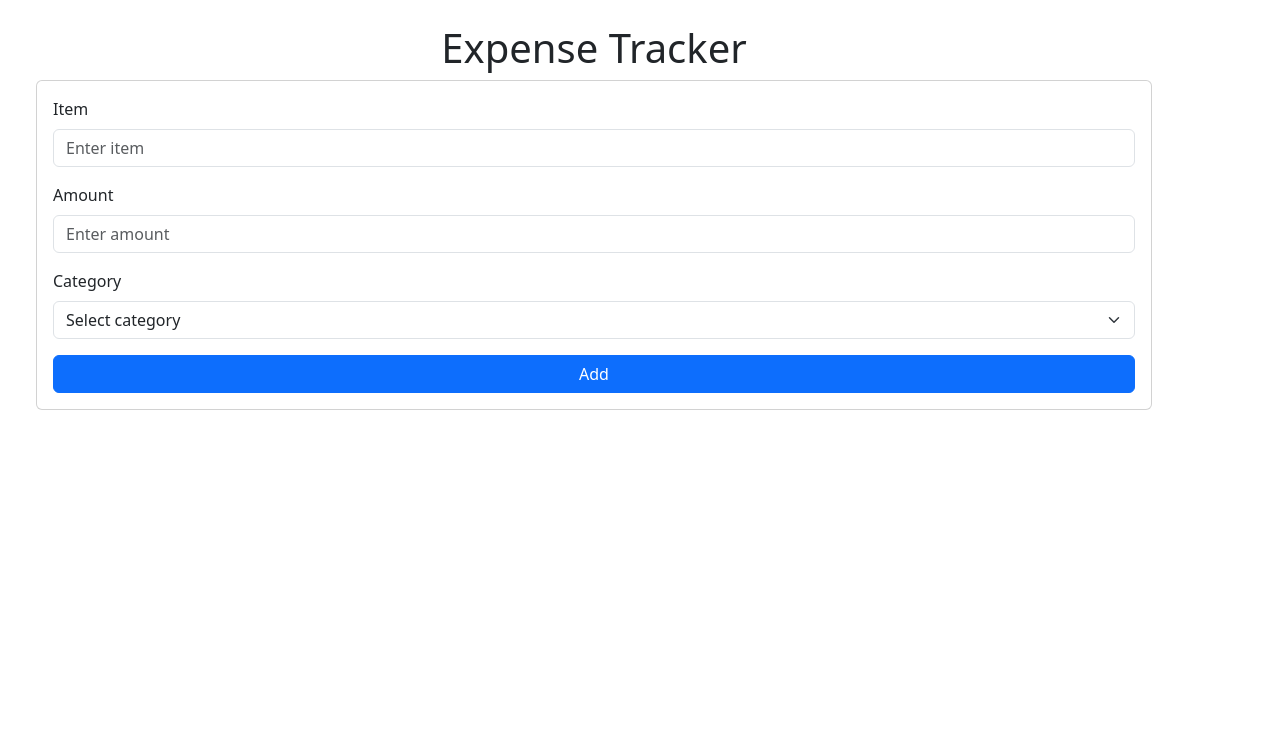
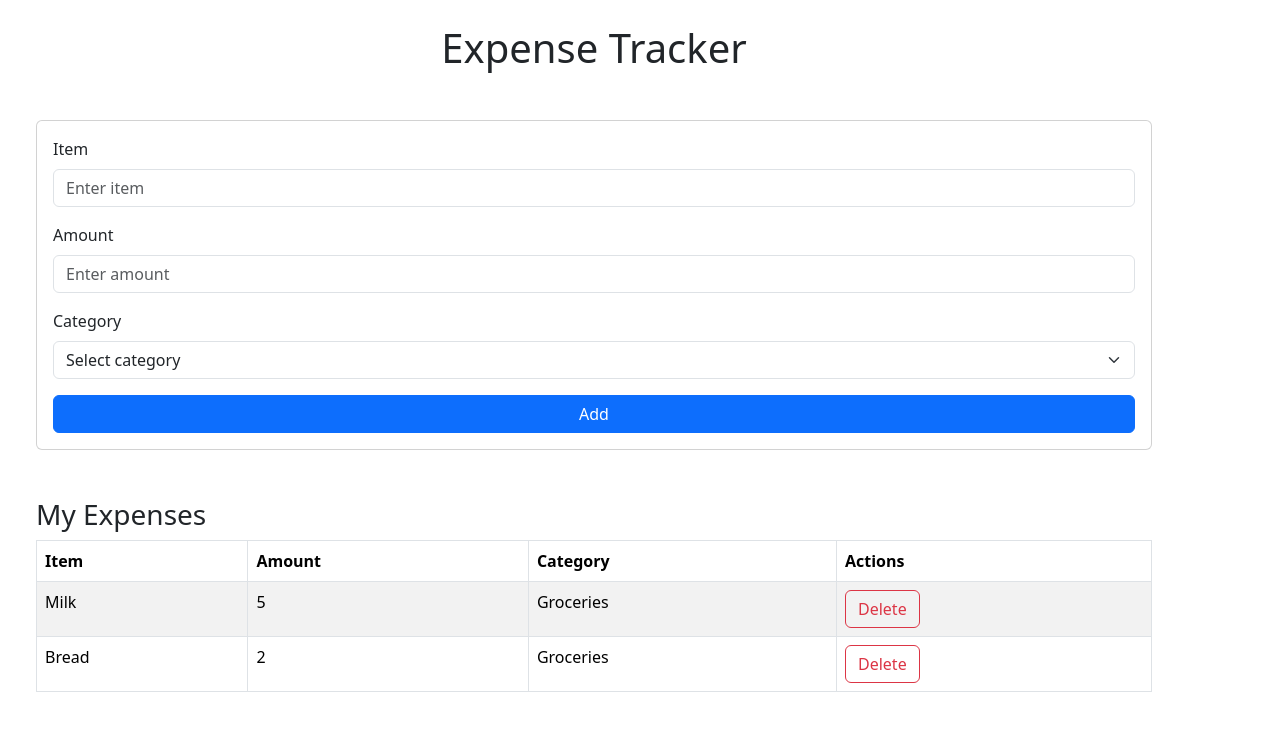
Before and after one commit to ammarshah/expense_tracker, a React (Vite) app: page / in a window 1280 px wide. Shown: the top 730 px of the page. Built offline with nearby package versions, Linux system fonts and the light colour scheme.

Commit message:
Adds ExpenseList component with static data

```diff
--- a/src/App.tsx
+++ b/src/App.tsx
@@ -1,16 +1,21 @@
 import Container from "react-bootstrap/Container";
 import ExpenseForm from "./Expense/Form";
 import Card from "react-bootstrap/Card";
+import ExpenseList from "./Expense/List";
 
 function App() {
   return (
     <Container className="m-4">
-      <h1 className="text-center">Expense Tracker</h1>
+      <h1 className="text-center mb-5">Expense Tracker</h1>
       <Card>
         <Card.Body>
           <ExpenseForm />
         </Card.Body>
       </Card>
+      <div className="mt-5">
+        <h3>My Expenses</h3>
+        <ExpenseList />
+      </div>
     </Container>
   );
 }
--- /dev/null
+++ b/src/Expense/List.tsx
@@ -0,0 +1,37 @@
+import Table from "react-bootstrap/Table";
+import Button from "react-bootstrap/Button";
+
+function ExpenseList() {
+  return (
+    <Table striped bordered hover>
+      <thead>
+        <tr>
+          <th>Item</th>
+          <th>Amount</th>
+          <th>Category</th>
+          <th>Actions</th>
+        </tr>
+      </thead>
+      <tbody>
+        <tr>
+          <td>Milk</td>
+          <td>5</td>
+          <td>Groceries</td>
+          <td>
+            <Button variant="outline-danger">Delete</Button>
+          </td>
+        </tr>
+        <tr>
+          <td>Bread</td>
+          <td>2</td>
+          <td>Groceries</td>
+          <td>
+            <Button variant="outline-danger">Delete</Button>
+          </td>
+        </tr>
+      </tbody>
+    </Table>
+  );
+}
+
+export default ExpenseList;
```
